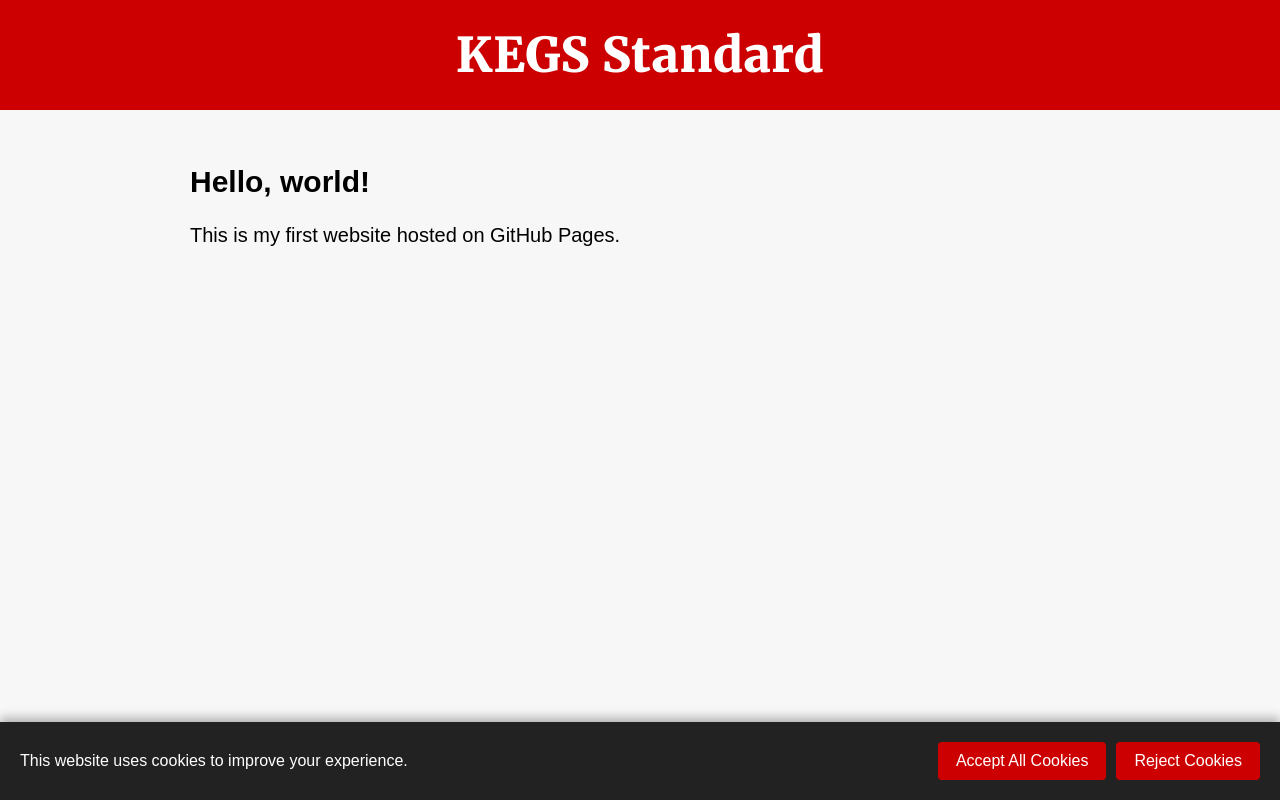
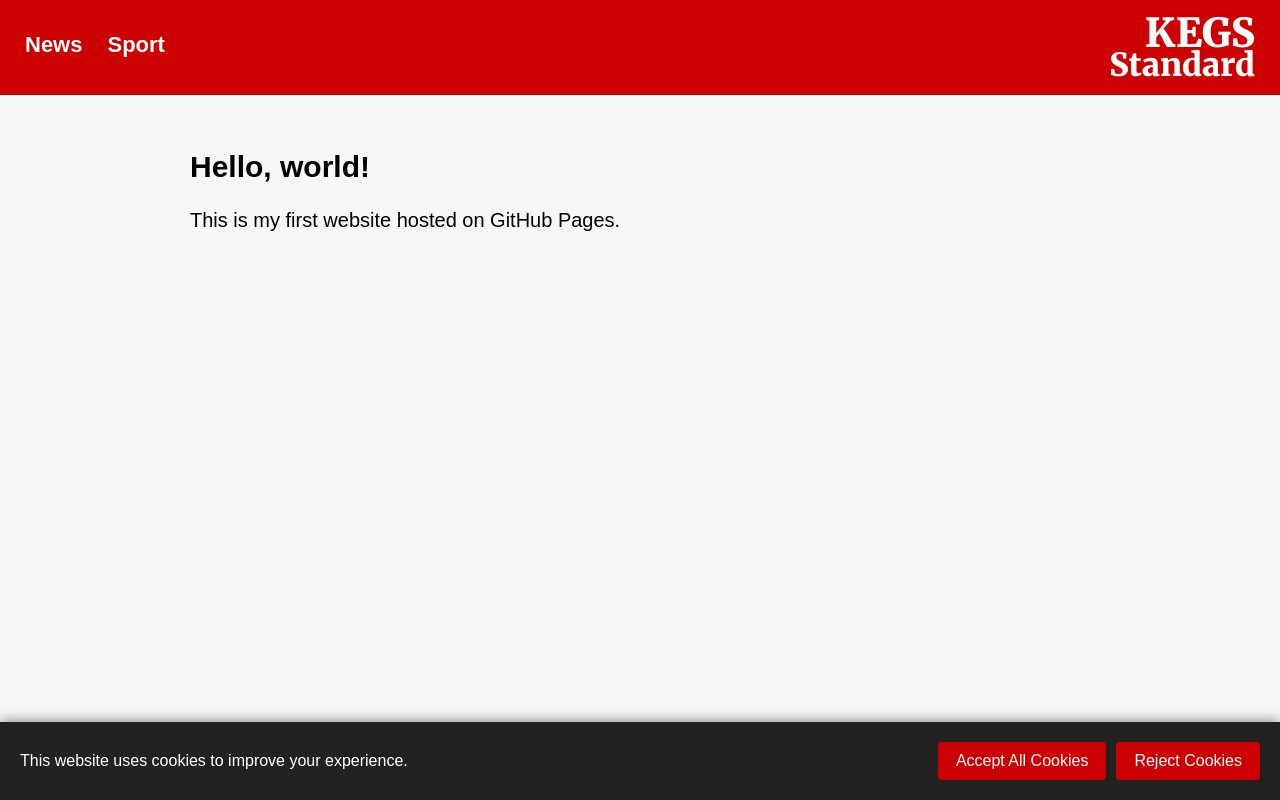
Before and after one commit to KEGSstandard/KEGSstandard.github.io, a plain HTML site: page index.html in a window 1280 px wide. Drawn offline with Linux system fonts and the light colour scheme.

Commit message:
Refactor header and navigation styles in index.html

```diff
--- a/index.html
+++ b/index.html
@@ -15,23 +15,52 @@
         background: #f7f7f7;
       }
 
-      /* Guardian-style title bar */
-      .kegs-header {
+      /* HEADER */
+      .header {
         background-color: #cc0000; /* KEGS red */
-        padding: 25px 0;
-        text-align: center;
+        padding: 15px 25px;
+        display: flex;
+        justify-content: space-between;
+        align-items: center;
       }
 
-      .kegs-title {
-        font-family: 'Merriweather', serif;
-        color: white;
-        font-size: 48px;
-        font-weight: 900;
-        margin: 0;
-        letter-spacing: 0.5px;
+      /* LEFT NAV (News + Sport) */
+      .nav-left {
+        display: flex;
+        gap: 25px;
       }
 
-      /* Page content */
+      .nav-left a {
+        color: white;
+        font-size: 22px;
+        font-weight: 700;
+        text-decoration: none;
+        padding-bottom: 4px;
+      }
+
+      .nav-left a:hover {
+        border-bottom: 3px solid white;
+      }
+
+      /* RIGHT TITLE (KEGS Standard stacked) */
+      .title-right {
+        text-align: right;
+        color: white;
+        font-family: 'Merriweather', serif;
+        line-height: 0.9;
+      }
+
+      .title-right .top {
+        font-size: 40px;
+        font-weight: 900;
+      }
+
+      .title-right .bottom {
+        font-size: 32px;
+        font-weight: 900;
+      }
+
+      /* PAGE CONTENT */
       .content {
         padding: 30px;
         max-width: 900px;
@@ -39,10 +68,10 @@
         font-size: 20px;
       }
 
-      /* Cookies popup */
+      /* COOKIES POPUP */
       .cookies-popup {
         position: fixed;
-        bottom: -200px; /* start hidden */
+        bottom: -200px; /* hidden start */
         left: 0;
         right: 0;
         background: #222;
@@ -91,18 +120,30 @@
 
   <body>
 
-    <!-- KEGS Standard Title Bar -->
-    <div class="kegs-header">
-      <h1 class="kegs-title">KEGS Standard</h1>
+    <!-- HEADER -->
+    <div class="header">
+
+      <!-- LEFT SIDE: NEWS + SPORT -->
+      <div class="nav-left">
+        <a href="#">News</a>
+        <a href="#">Sport</a>
+      </div>
+
+      <!-- RIGHT SIDE: KEGS STANDARD STACKED -->
+      <div class="title-right">
+        <div class="top">KEGS</div>
+        <div class="bottom">Standard</div>
+      </div>
+
     </div>
 
-    <!-- Page Content -->
+    <!-- PAGE CONTENT -->
     <div class="content">
       <h2>Hello, world!</h2>
       <p>This is my first website hosted on GitHub Pages.</p>
     </div>
 
-    <!-- Cookies Popup -->
+    <!-- COOKIES POPUP -->
     <div class="cookies-popup" id="cookiesBar">
       <span>This website uses cookies to improve your experience.</span>
 
@@ -113,12 +154,12 @@
     </div>
 
     <script>
-      // Glide in after page loads
+      // Slide in on page load
       window.onload = function() {
         document.getElementById('cookiesBar').classList.add('show');
       };
 
-      // Glide out when either button is clicked
+      // Slide out when either button is clicked
       function hideCookies() {
         document.getElementById('cookiesBar').classList.remove('show');
       }
```
